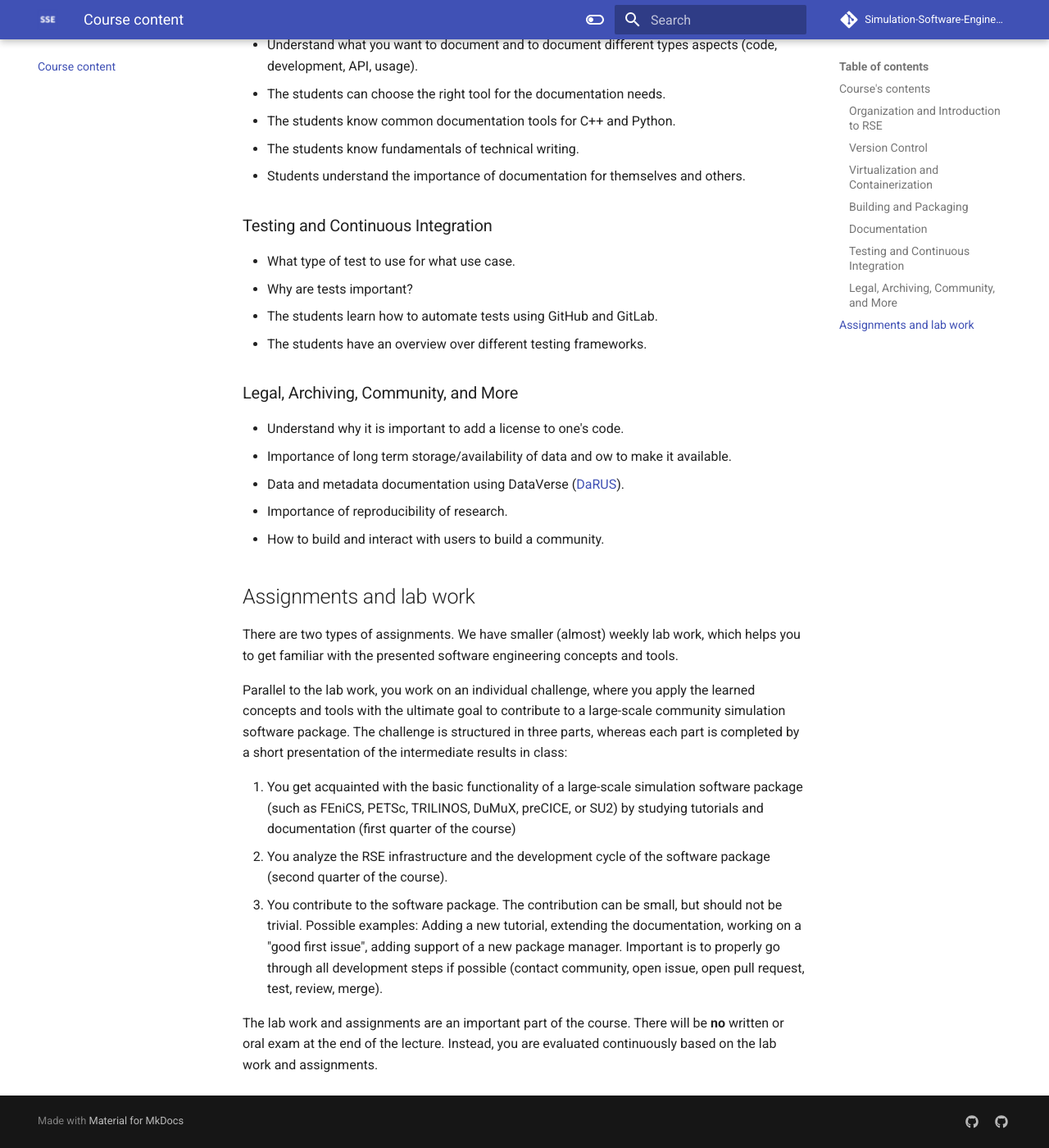
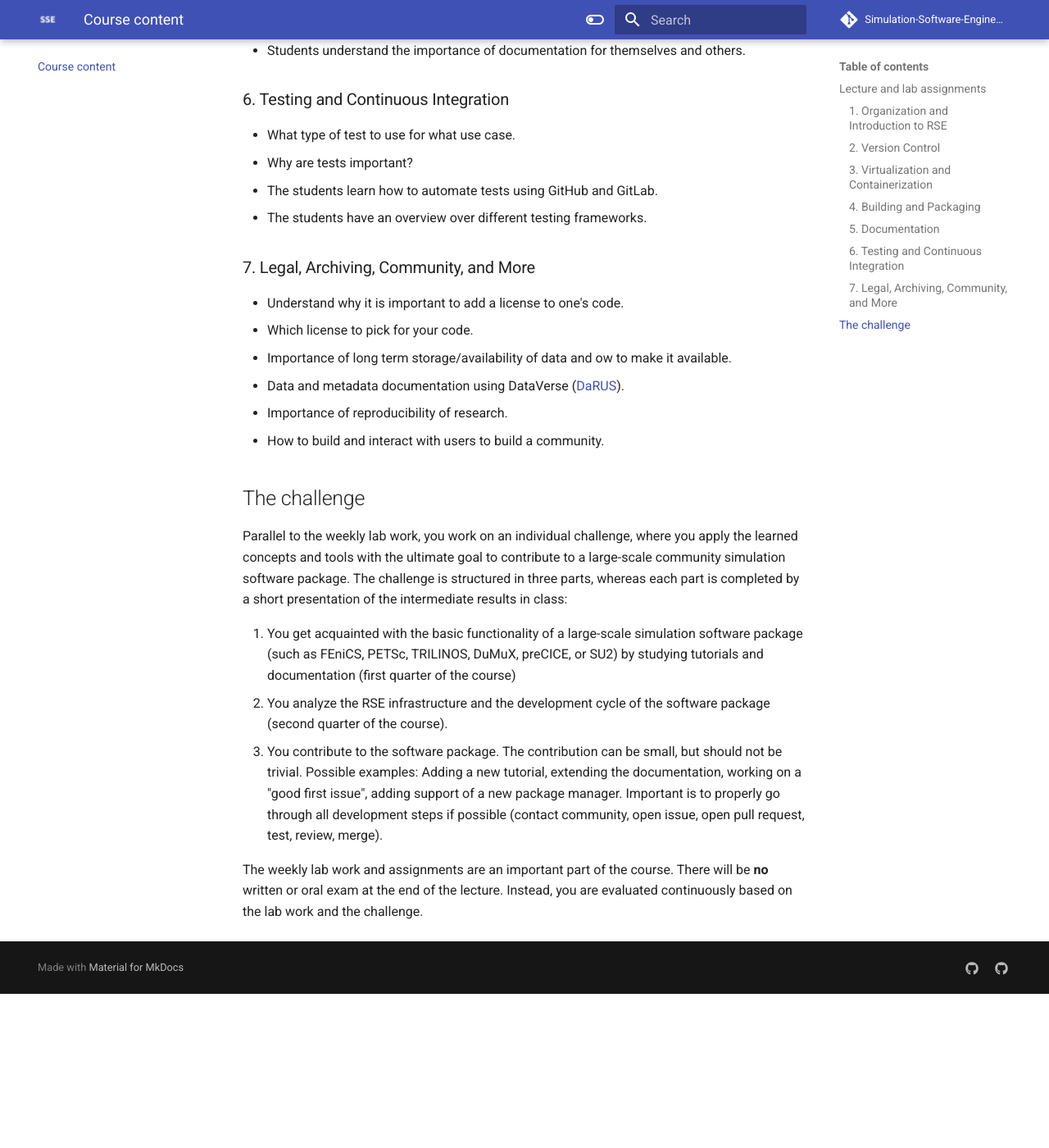
Before and after one commit to Simulation-Software-Engineering/homepage, an MkDocs documentation site: the page built from docs/course-content.md, in a window 1280 px wide and 1400 px high, scrolled down 1378 px. Shown: the whole window at 82% size. Built offline with MkDocs 1.6.1 and Material for MkDocs 9.7.7, drawn with Linux system fonts in a browser that asks for light colours; comment, search, counter and statistics services are not loaded; after the commit the page ends 2590 px from its top, so only the background shows below that; some of the changed text lies outside the part shown.

Commit message:
Organize course content

```diff
--- a/docs/course-content.md
+++ b/docs/course-content.md
@@ -4,24 +4,25 @@ title: Course content
 description: >-
     Information about course, exercise and lab content
 ---
-## Course's contents
+## Lecture and lab assignments
 
-The course is about simulation software. More precisely, we discuss the software tools used to ensure good software engineering for open-source simulation software such as FEniCS, PETSc, TRILINOS, DuMuX, preCICE, or SU2. This is not a course focused on programming and programming paradigms, but on the techniques and the correspnding tools. Some examples are version control (Git, GitHub, GitLab), virtualization/containerization (Docker), continuous integration (GitHub Actions, GitLab CI), or documentation  (Jekyll, mkdocs, sphinx). More specifically, the course aims to explain the topics described below.
+The lecture and the accompanying lab assignments are organized in 7 chapters.
 
-### Organization and Introduction to RSE
 
-- Lecture and lab organization
+### 1. Organization and Introduction to RSE
+
+- Lecture, lab organization, and the challenge
 - What is research software engineering and what is special about it?
 - Why do we need research software engineering?
 
-### Version Control
+### 2. Version Control
 
 - Refresh and organize students' existing knowledge on git (learn how to learn more).
 - Students can explain difference between merge and rebase and when to use what.
 - How to use git workflows to organize research software development in a team.
 - Get to know a few useful GitHub/GitLab standards and a few helpful tools.
 
-### Virtualization and Containerization
+### 3. Virtualization and Containerization
 
 - What is the difference between virtualization and containers?
 - When to use virtual machines and when containers.
@@ -30,7 +31,7 @@ The course is about simulation software. More precisely, we discuss the software
 - Understand pros and cons of different container technologies.
 - Student can set up their own containers tailored to their requirements.
 
-### Building and Packaging
+### 4. Building and Packaging
 
 - Comprehending the necessity to package code
 - Using package managers to package code and upload to a remote managing platform
@@ -38,37 +39,36 @@ The course is about simulation software. More precisely, we discuss the software
 - How to easily add your code to package managers for reproducibility.
 - How to create reproducible builds or environments?
 
-### Documentation
+### 5. Documentation
 
-- Understand what you want to document and to document different types aspects (code, development, API, usage).
+- Understand what you want to document and that there are different aspects (code, development, API, usage).
 - The students can choose the right tool for the documentation needs.
 - The students know common documentation tools for C++ and Python.
 - The students know fundamentals of technical writing.
 - Students understand the importance of documentation for themselves and others.
 
-### Testing and Continuous Integration
+### 6. Testing and Continuous Integration
 
 - What type of test to use for what use case.
 - Why are tests important?
 - The students learn how to automate tests using GitHub and GitLab.
 - The students have an overview over different testing frameworks.
 
-### Legal, Archiving, Community, and More
+### 7. Legal, Archiving, Community, and More
 
 - Understand why it is important to add a license to one's code.
+- Which license to pick for your code.
 - Importance of long term storage/availability of data and ow to make it available.
 - Data and metadata documentation using DataVerse ([DaRUS](https://darus.uni-stuttgart.de/)).
 - Importance of reproducibility of research.
 - How to build and interact with users to build a community.
 
-## Assignments and lab work
+## The challenge
 
-There are two types of assignments. We have smaller (almost) weekly lab work, which helps you to get familiar with the presented software engineering concepts and tools.
-
-Parallel to the lab work, you work on an individual challenge, where you apply the learned concepts and tools with the ultimate goal to contribute to a large-scale community simulation software package. The challenge is structured in three parts, whereas each part is completed by a short presentation of the intermediate results in class:
+Parallel to the weekly lab work, you work on an individual challenge, where you apply the learned concepts and tools with the ultimate goal to contribute to a large-scale community simulation software package. The challenge is structured in three parts, whereas each part is completed by a short presentation of the intermediate results in class:
 
 1. You get acquainted with the basic functionality of a large-scale simulation software package (such as FEniCS, PETSc, TRILINOS, DuMuX, preCICE, or SU2) by studying tutorials and documentation (first quarter of the course)
 2. You analyze the RSE infrastructure and the development cycle of the software package (second quarter of the course).
 3. You contribute to the software package. The contribution can be small, but should not be trivial. Possible examples: Adding a new tutorial, extending the documentation, working on a "good first issue", adding support of a new package manager. Important is to properly go through all development steps if possible (contact community, open issue, open pull request, test, review, merge).
 
-The lab work and assignments are an important part of the course. There will be **no** written or oral exam at the end of the lecture. Instead, you are evaluated continuously based on the lab work and assignments.
+The weekly lab work and assignments are an important part of the course. There will be **no** written or oral exam at the end of the lecture. Instead, you are evaluated continuously based on the lab work and the challenge.
```
Also changed, not shown: docs/course-information.md (+7 -1 lines).
